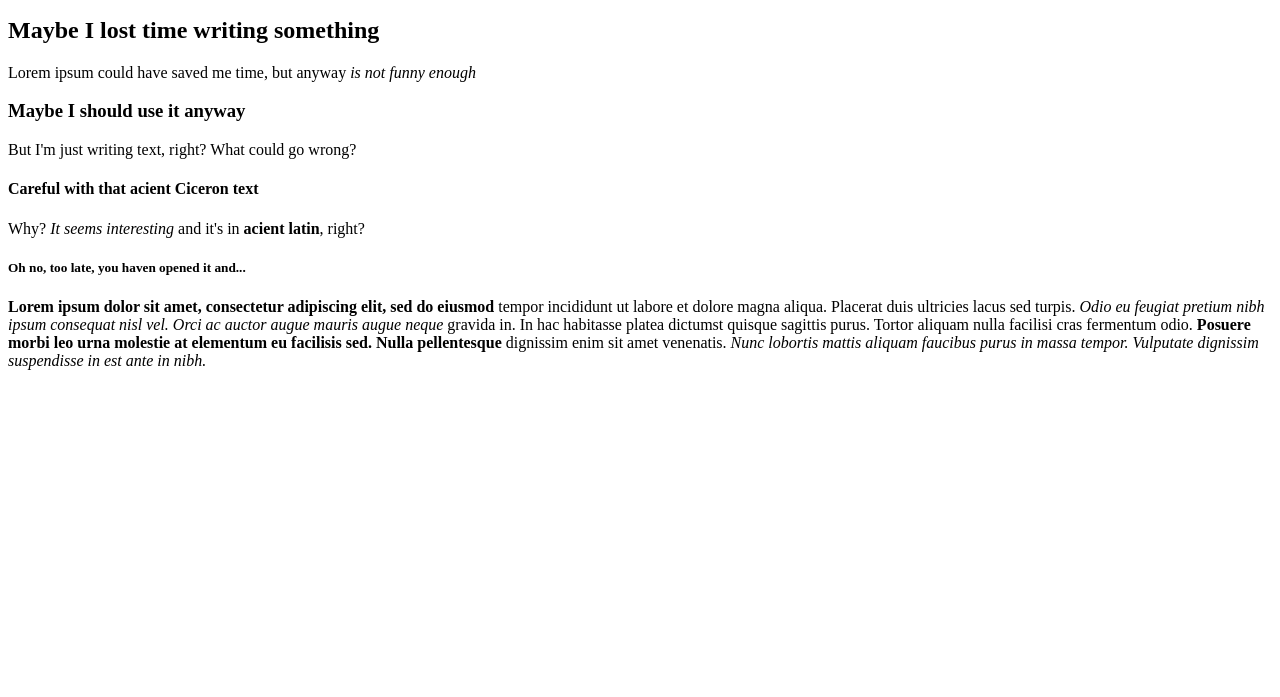
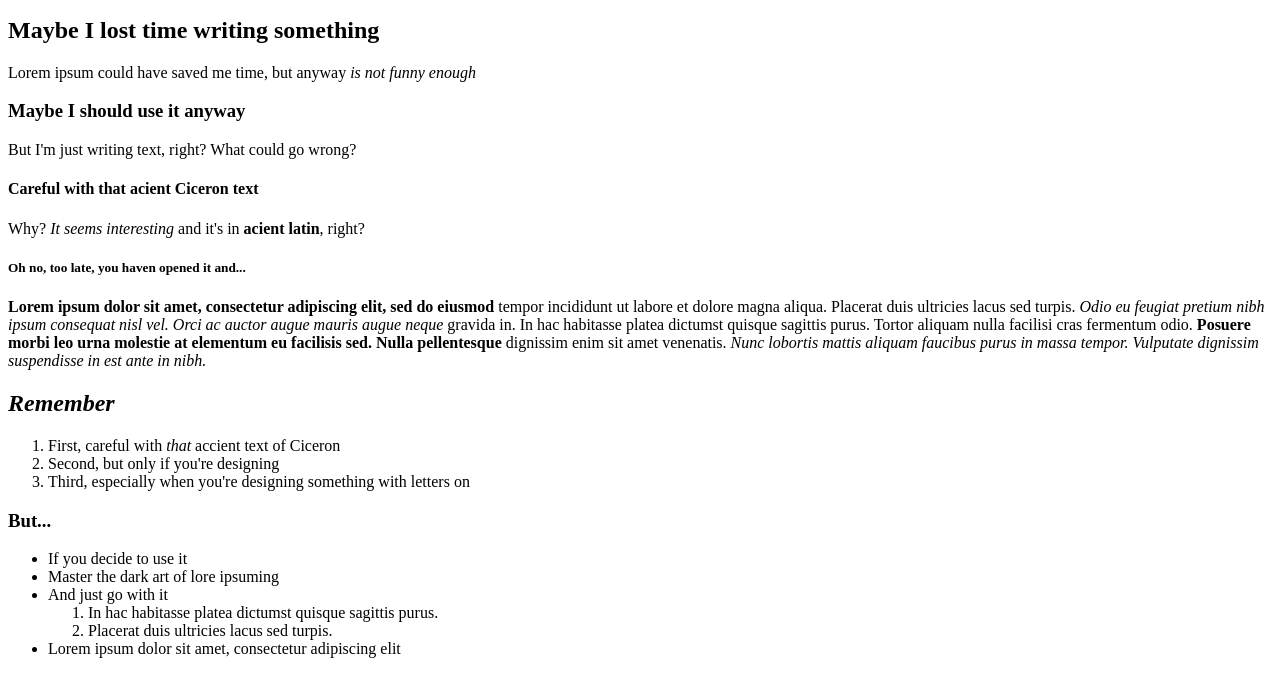
Before and after one commit to PromethTK11/html-plain-page, a plain HTML site: page index.html in a window 1280 px wide. Shown: the part 101-798 px from the top of the page. Drawn offline with Linux system fonts and the light colour scheme.

Commit message:
Adding lists to test the tag in HTML

```diff
--- a/index.html
+++ b/index.html
@@ -26,6 +26,22 @@
             cras fermentum odio. <b>Posuere morbi leo urna molestie at elementum eu facilisis sed. Nulla pellentesque </b>
             dignissim enim sit amet venenatis. <i>Nunc lobortis mattis aliquam faucibus purus in massa tempor. Vulputate
             dignissim suspendisse in est ante in nibh.</i></p>
+        <h2><i>Remember</i></h2>
+        <ol>
+            <li>First, careful with <i>that</i> accient text of Ciceron</li>
+            <li>Second, but only if you're designing</li>
+            <li>Third, especially when you're designing something with letters on</li>
+        </ol>
+        <h3>But...</h3>
+        <ul>
+            <li>If you decide to use it</li>
+            <li>Master the dark art of lore ipsuming</li>
+            <li>And just go with it</li>
+            <ol><li>In hac habitasse platea dictumst quisque sagittis purus.</li>
+            <li>Placerat duis ultricies lacus sed turpis.</li></ol>
+            <li>Lorem ipsum dolor sit amet, consectetur adipiscing elit</li>
+        </ul>
+
     </body>
 
 </html>
```
